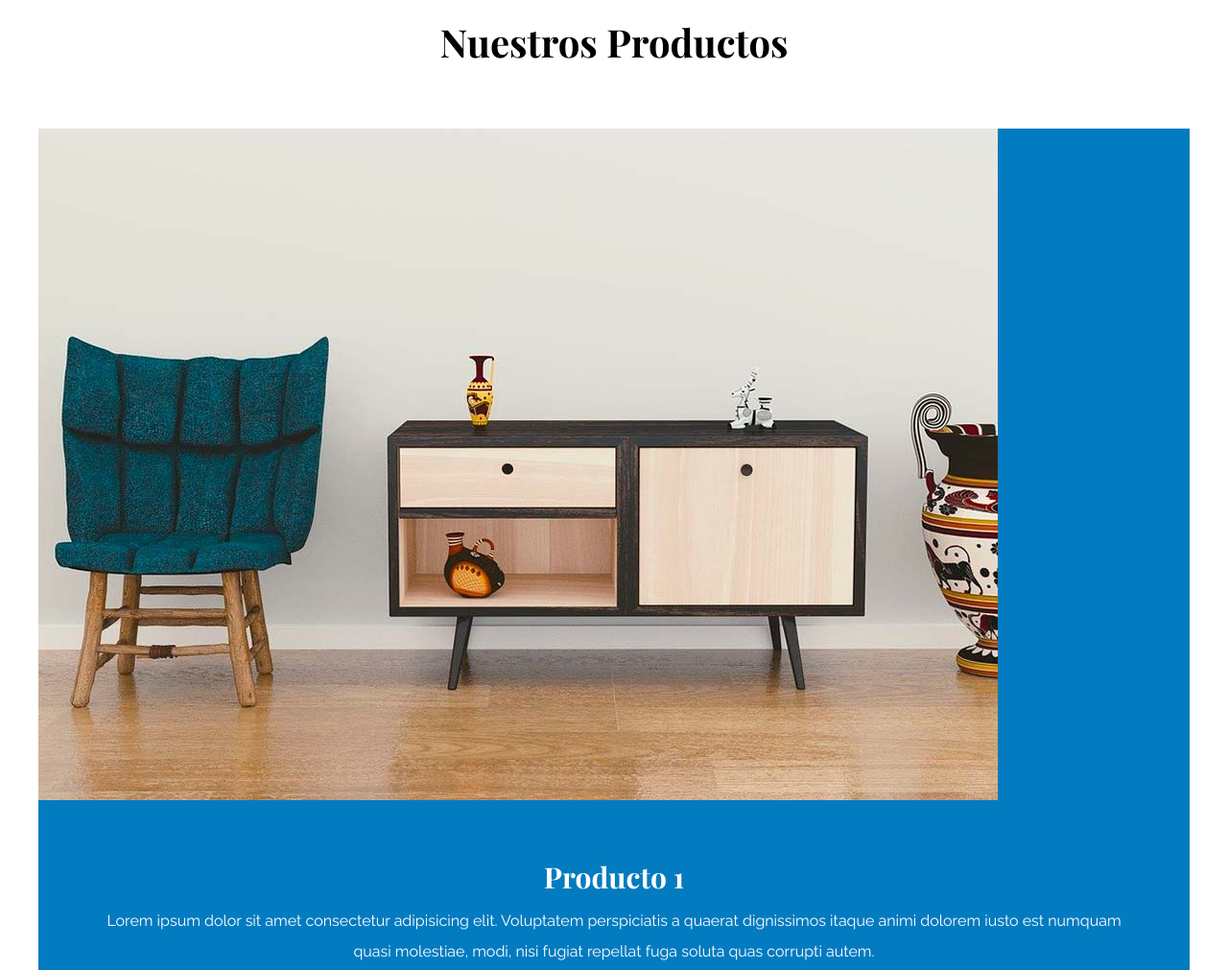
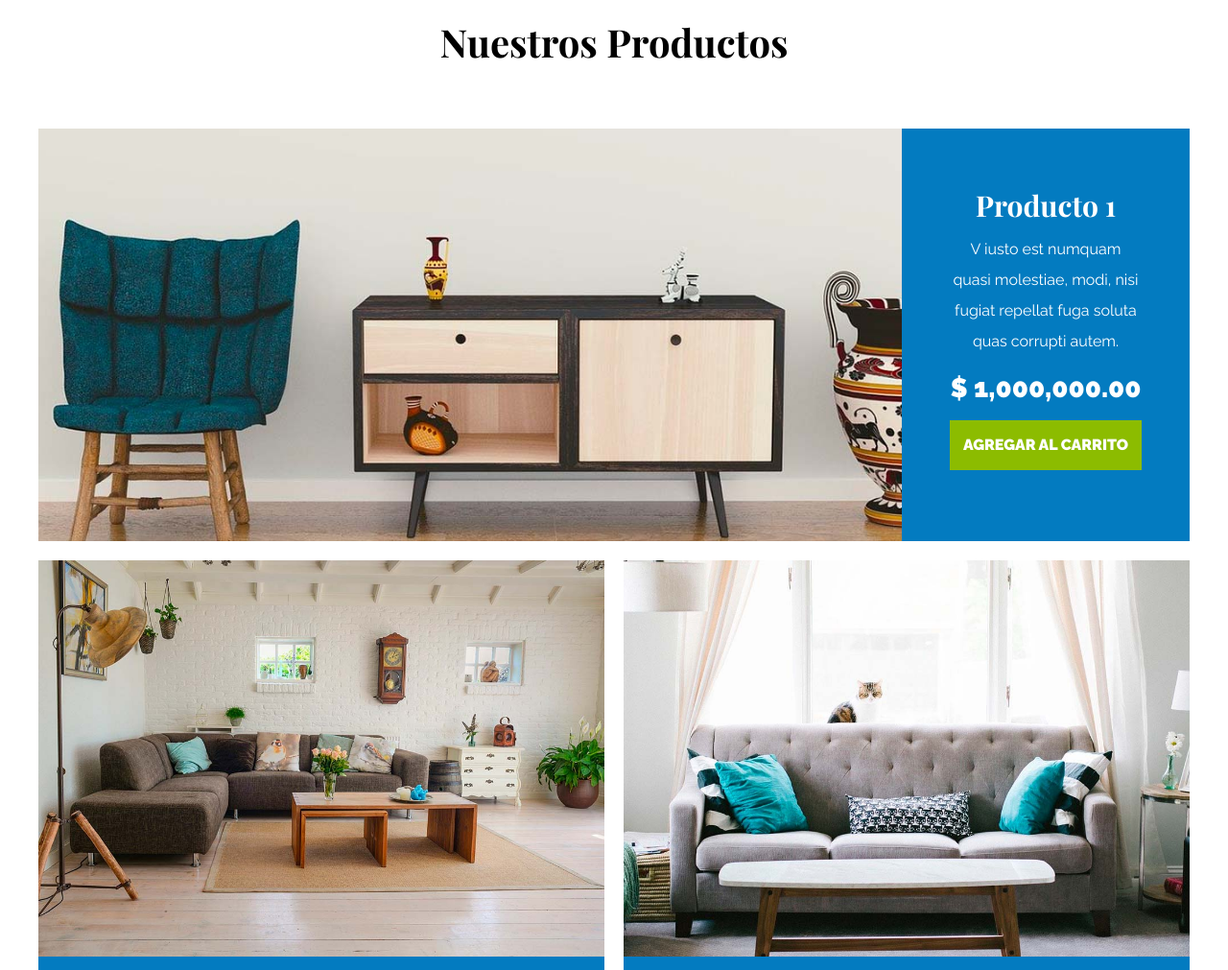
Before and after one commit to Grymbo/tiendaMueblesCSS, a plain HTML site: page index.html in a window 1280 px wide. Shown: the part 1860-2871 px from the top of the page at 96% size. Drawn offline with nearby package versions, Linux system fonts and the light colour scheme.

Commit message:
Se agrega objct fit

```diff
--- a/assets/css/style.css
+++ b/assets/css/style.css
@@ -138,6 +138,13 @@ img {
 .producto:nth-child(1) {
     grid-column-start: 1;
     grid-column-end: 7;
+    display: grid;
+    grid-template-columns: 3fr 1fr;
+}
+.producto:nth-child(1) img {
+    height: 43rem;
+    width: 100%;
+    object-fit: cover;
 }
 .producto:nth-child(2) {
     grid-column-start: 1;
--- a/index.html
+++ b/index.html
@@ -64,7 +64,7 @@
                 <img src="assets/img/producto1.jpg" alt="Producto1">
                 <div class="texto-producto">
                     <h3>Producto 1</h3>
-                    <p>Lorem ipsum dolor sit amet consectetur adipisicing elit. Voluptatem perspiciatis a quaerat dignissimos itaque animi dolorem iusto est numquam quasi molestiae, modi, nisi fugiat repellat fuga soluta quas corrupti autem.</p>
+                    <p> V iusto est numquam quasi molestiae, modi, nisi fugiat repellat fuga soluta quas corrupti autem.</p>
                     <p class="precio">$ 1,000,000.00</p>
                     <a class="btn" href="#">Agregar al Carrito</a>
                 </div>
```
